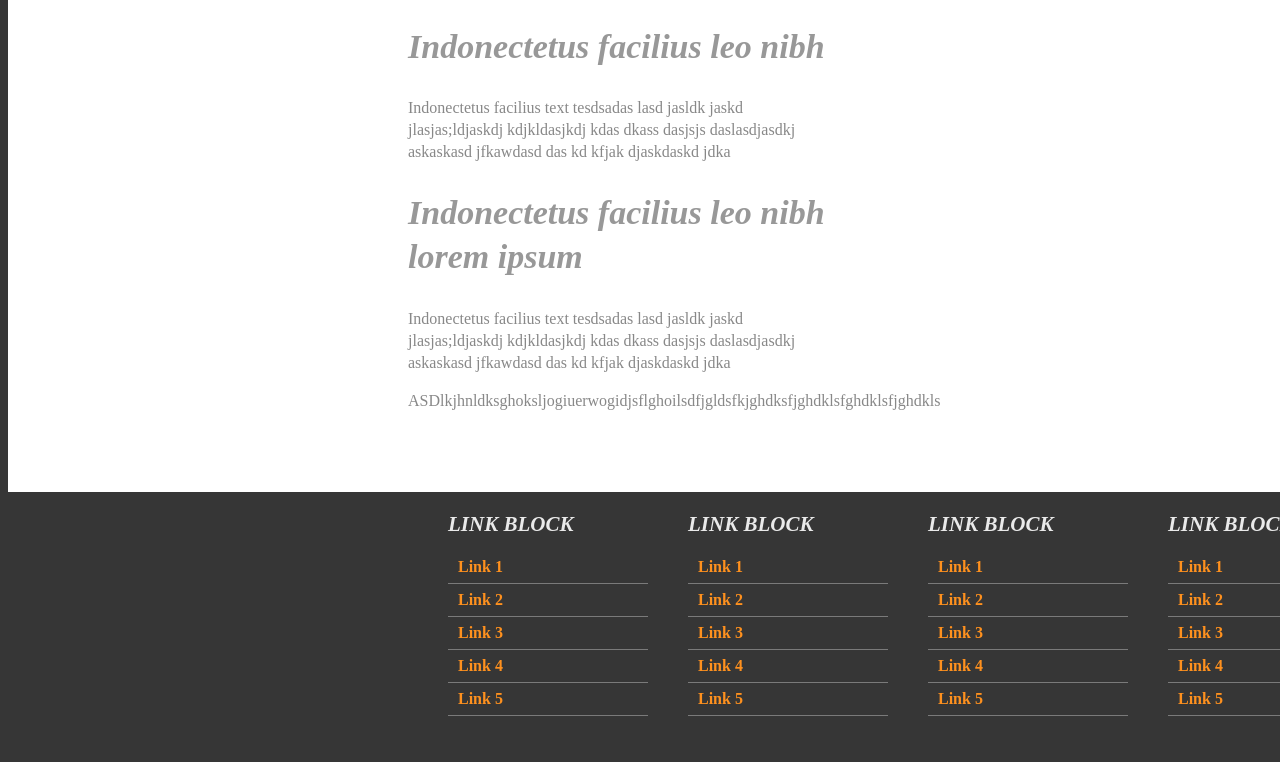
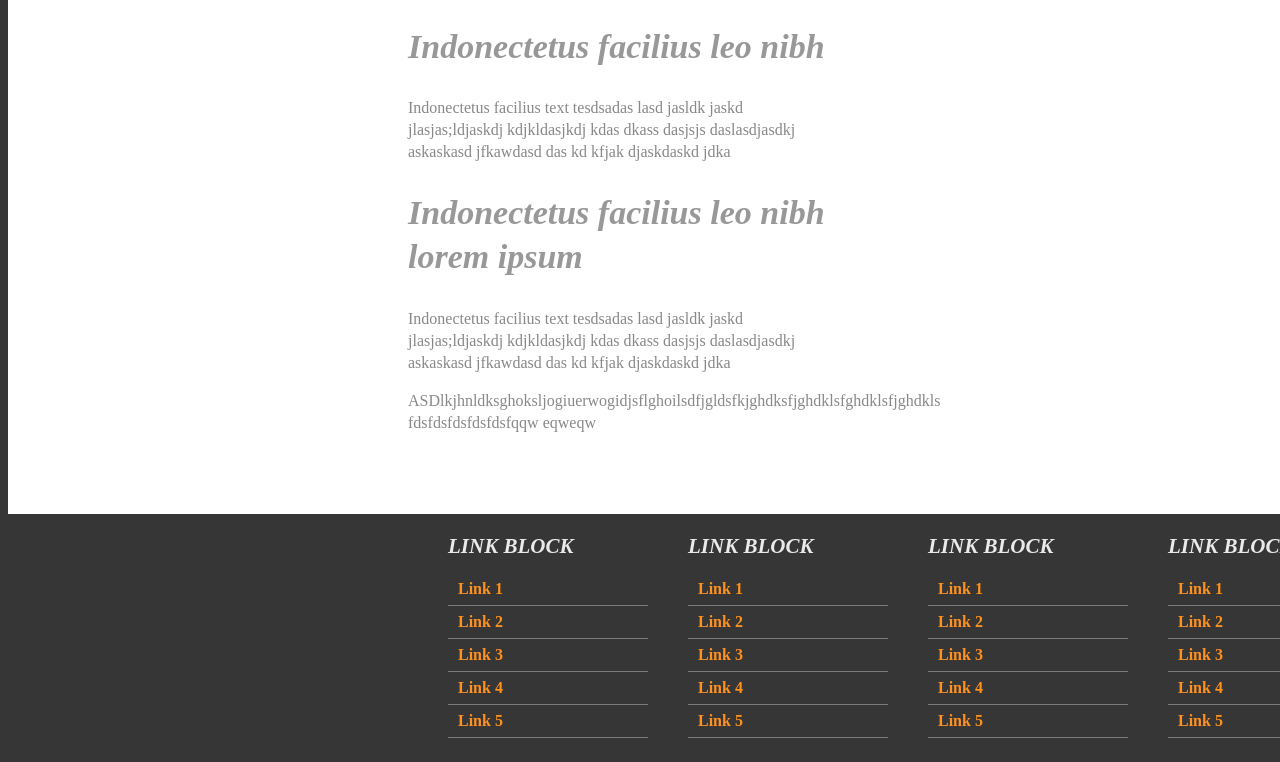
Before and after one commit to smerdoff/HTML-CSS-layout-practice, a plain HTML site: page index.html in a window 1280 px wide. Shown: the part 919-1681 px from the top of the page. Before the commit the page ends 1659 px from the top, so only its background shows below. Drawn offline with Linux system fonts and the light colour scheme.

Commit message:
change text

```diff
--- a/index.html
+++ b/index.html
@@ -85,7 +85,7 @@
 
              <div class="col-1-2">
                 <!--<img src ="assets/images/home/gray.png" alt="gray">-->
-                 <p>ASDlkjhnldksghoksljogiuerwogidjsflghoilsdfjgldsfkjghdksfjghdklsfghdklsfjghdkls</p>
+                 <p>ASDlkjhnldksghoksljogiuerwogidjsflghoilsdfjgldsfkjghdksfjghdklsfghdklsfjghdkls fdsfdsfdsfdsfdsfqqw eqweqw </p>
             </div>
 
         </section>
```
